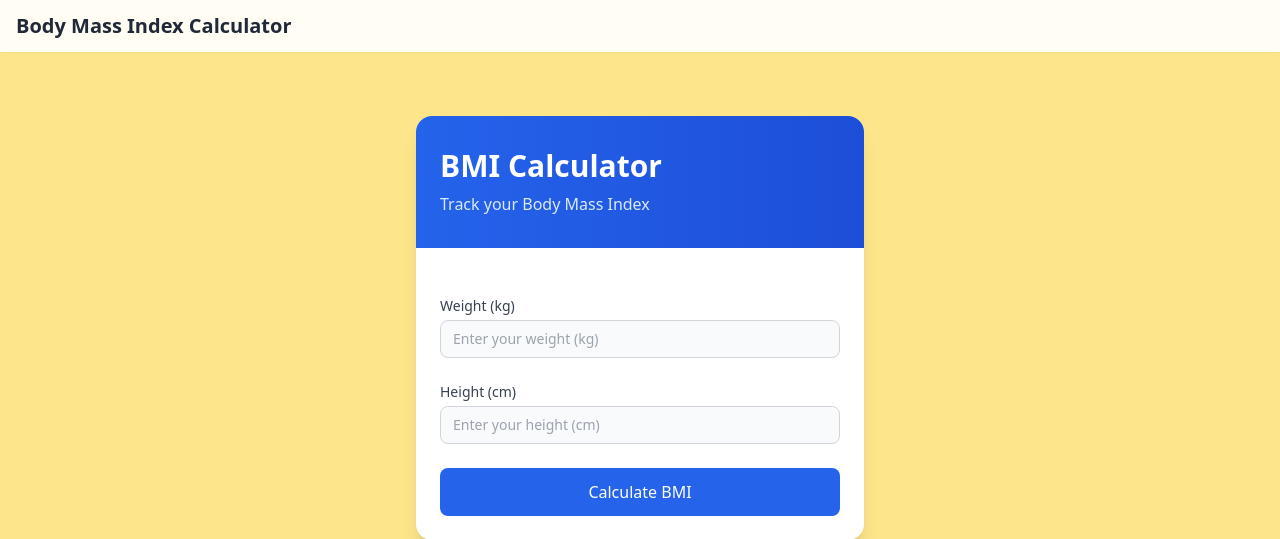
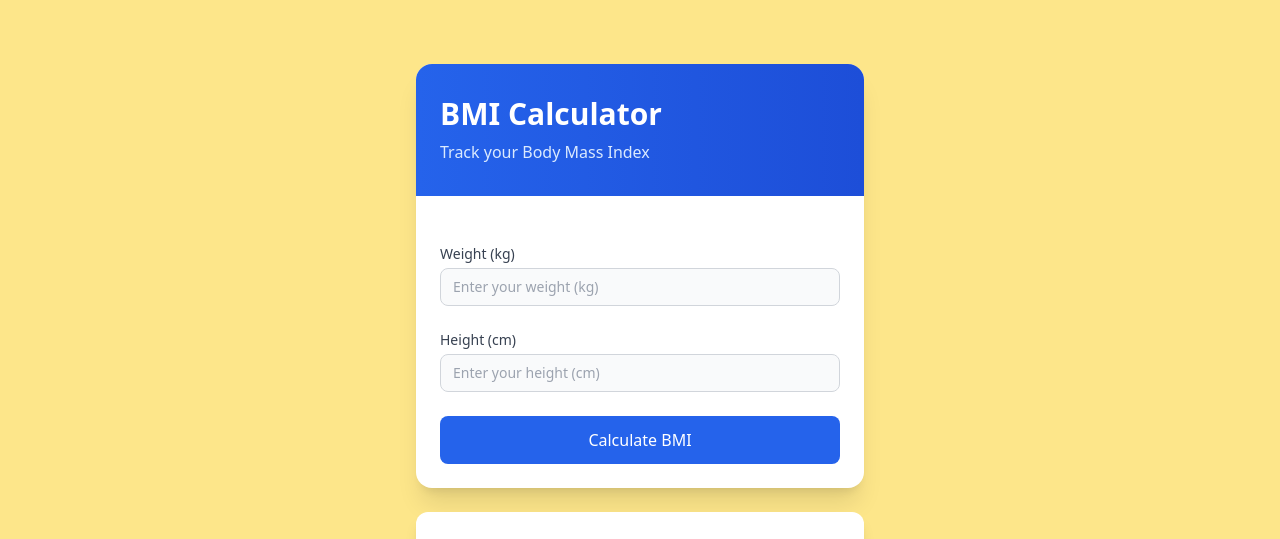
Before and after one commit to cehayford/GO2COD_PY_04, a Django app: page / in a window 1280 px wide. Shown: the top 539 px of the page. Run offline with Django 5.2, Linux system fonts and the light colour scheme; some libraries are stand-ins or nearby versions.

Commit message:
comment change

```diff
--- a/gauge/templates/base.html
+++ b/gauge/templates/base.html
@@ -7,23 +7,9 @@
     <script src="https://cdn.tailwindcss.com"></script>
 </head>
 <body class="bg-amber-200 min-h-screen bg-cover bg-fixed">
-    <!-- Navigation -->
-    <nav class="bg-white/90 backdrop-blur-sm shadow-sm">
-        <div class="container mx-auto px-4 py-3">
-            <div class="flex justify-between items-center">
-                <a href="" class="text-xl font-bold text-gray-800 hover:text-gray-600 transition-colors">
-                    Body Mass Index Calculator
-                </a>
-            </div>
-        </div>
-    </nav>
-
-    <!-- Main Content -->
     <main class="container mx-auto px-4 py-8">
         {% block content %}{% endblock %}
     </main>
-
-    <!-- Footer -->
     <footer class="bg-white/90 backdrop-blur-sm mt-auto">
         <div class="container mx-auto px-4 py-6">
             <p class="text-center text-gray-600 text-sm">
```
